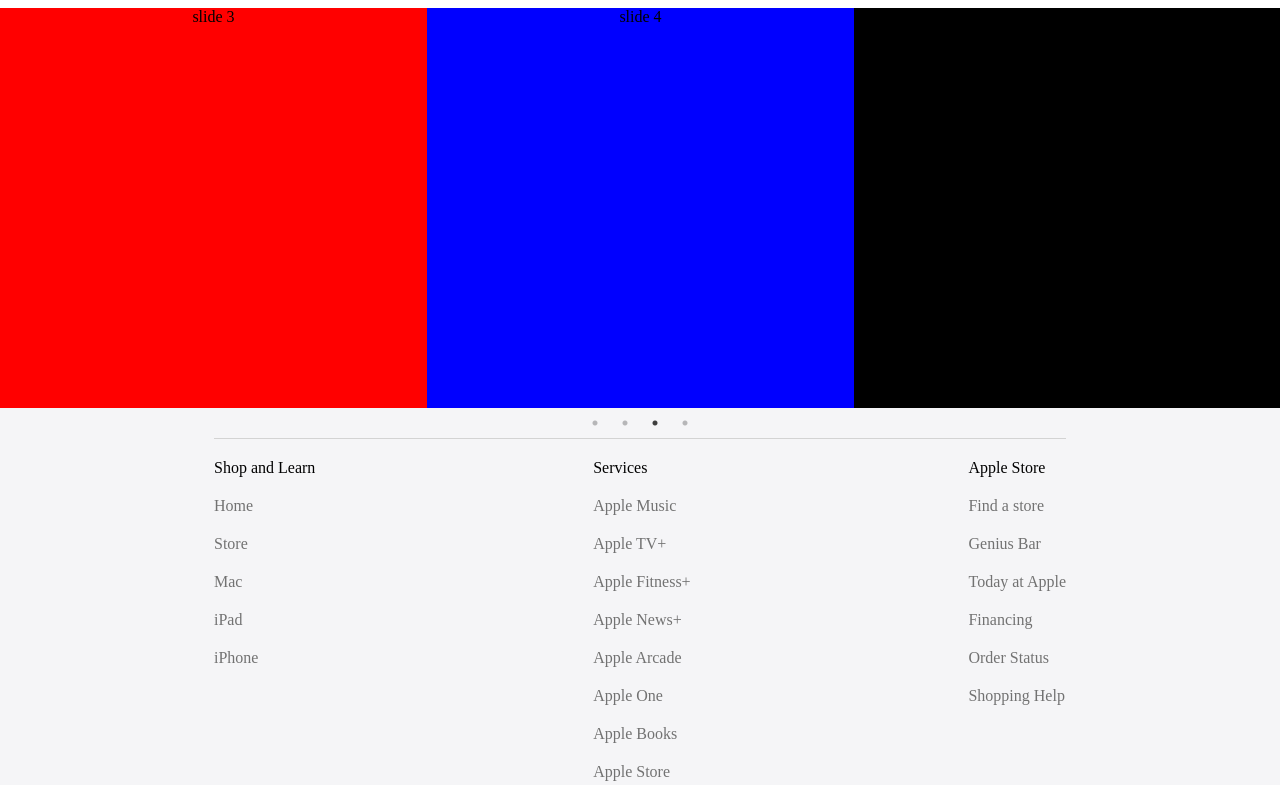
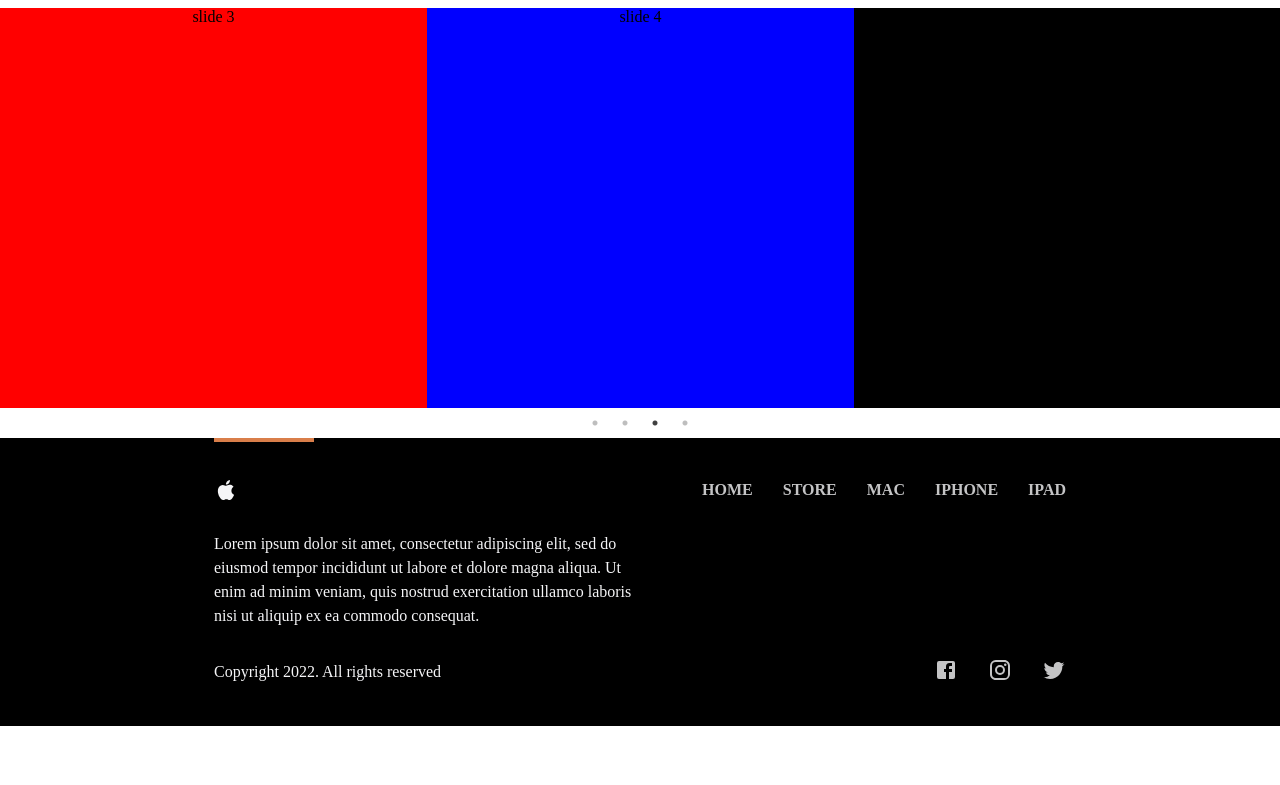
Before and after one commit to quangnphan/mern-stack-ecommerce, a React (Create React App) app in the folder frontend/: page / in a window 1280 px wide. Shown: the part 2012-2797 px from the top of the page. After the commit the page ends 2738 px from the top, so only its background shows below. Built offline with nearby package versions, Linux system fonts and the light colour scheme; the HTML template or start-up script is replaced by a standard one.

Commit message:
fix footer

```diff
--- a/frontend/src/components/Footer/Footer.css
+++ b/frontend/src/components/Footer/Footer.css
@@ -1,39 +1,56 @@
-.footer{
-    background: #f5f5f7;
-    padding: 30px 0;
+.footer {
+    background: black;
+    color: #f5f5f7;
+    position: relative;
+    margin-top: 30px;
   }
-.footer-list{
+  .footer-wrapper{
+    max-width: 1100px;
+    margin: auto;
+    padding: 40px 0;
+  }
+  .footer-top{
     display: flex;
     justify-content: space-between;
-    align-items: flex-start;
-    border-top: 1px solid lightgray;
-    border-bottom: 1px solid lightgray;
-    gap: 10px;
+    align-items: center;
   }
-.footer-list ul li{
-    margin: 20px 0;
-    color: #d2d2d7;
+  .links{
+    display: flex;
+    gap: 30px;
+    text-transform: uppercase;
+    font-weight: 700;
   }
-.footer-list li:first-child{
-    color: black;
+  .links li a{
+    color: #f5f5f7;
+    opacity: 0.8;
   }
-.footer-list a{
-    color: rgb(114, 114, 114);
+  .links a:hover{
+    transition: 0.7s all;
+    opacity: 1;
   }
-.footer-list ul li:hover{
-    text-decoration: underline;
+  .footer-wrapper .about{
+    width: 50%;
+    margin: 30px 0;
+    line-height: 1.5;
   }
-.footer-end{
+  .footer-wrapper p{
+    color: #f5f5f7;
+  }
+  .footer-bottom{
     display: flex;
-    gap: 20px;
+    justify-content: space-between;
+    align-items: center;
   }
-@media(max-width: 500px){
-    .footer-end{
-        flex-direction: column;
-        gap: 10px;
+  .footer-bottom .links img:hover{
+    transition: 0.7s all;
+    filter: invert(50%);
   }
+  .footer-wrapper::after{
+    content: '';
+    position: absolute;
+    background-color: hsl(22, 65%, 57%);
+    width: 6.25rem;
+    height: 0.25rem;
+    top: 0;
+    display: block;
   }
-.footer-end p{
-    color: rgb(114,114,114);
-    cursor: pointer;
-}
--- a/frontend/src/components/Footer/Footer.jsx
+++ b/frontend/src/components/Footer/Footer.jsx
@@ -1,53 +1,63 @@
 import React from "react";
-import Box from "@mui/material/Box";
 import Container from "@mui/material/Container";
 import { Link } from "react-router-dom";
 import "./Footer.css";
-import { services, shopAndLearn, appleStore } from "../../utils/constants";
+import FacebookIcon from '@mui/icons-material/Facebook';
+import InstagramIcon from '@mui/icons-material/Instagram';
+import TwitterIcon from '@mui/icons-material/Twitter';
+import AppleIcon from "@mui/icons-material/Apple";
+import { links } from "../../utils/links";
 
 const Footer = () => {
+  const year = new Date().getFullYear();
   return (
     <div className="footer">
       <Container maxWidth="md">
-        <Box className="footer-list">
-          <ul>
-            <li>Shop and Learn</li>
-            {shopAndLearn.map((item, index) => (
-              <li key={index}>
-                <Link>{item}</Link>
-              </li>
-            ))}
-          </ul>
-          <ul>
-            <li>Services</li>
-            {services.map((item, index) => (
-              <li key={index}>
-                <Link>{item}</Link>
-              </li>
-            ))}
-          </ul>
-          <ul>
-            <li>Apple Store</li>
-            {appleStore.map((item, index) => (
-              <li key={index}>
-                <Link>{item}</Link>
-              </li>
-            ))}
-          </ul>
-        </Box>
-        <Box className="footer-bottom">
-          <p style={{ margin: "20px 0" }}>
-            More ways to shop: Find an Apple Store or other retailer near you.
+        <div className="footer-wrapper">
+          <div className="footer-top">
+            <AppleIcon />
+            <ul className="links">
+              {links.map((link) => {
+                const { id, text, url } = link;
+                return (
+                  <li key={id}>
+                    <Link className="link" to={url}>
+                      {text}
+                    </Link>
+                  </li>
+                );
+              })}
+            </ul>
+          </div>
+          <p className="about">
+            Lorem ipsum dolor sit amet, consectetur adipiscing elit, sed do
+            eiusmod tempor incididunt ut labore et dolore magna aliqua. Ut enim
+            ad minim veniam, quis nostrud exercitation ullamco laboris nisi ut
+            aliquip ex ea commodo consequat.
           </p>
-          <div style={{ marginBottom: "15px" }}>
-            © Apple, Inc. All rights reserved.
+          <div className="footer-bottom">
+            <p>Copyright {year}. All rights reserved</p>
+            <div className="social-links">
+              <ul className="links">
+                <li>
+                  <a href="#facebook">
+                    <FacebookIcon />
+                  </a>
+                </li>
+                <li>
+                  <a href="#instagram">
+                    <InstagramIcon />
+                  </a>
+                </li>
+                <li>
+                  <a href="#twitter">
+                    <TwitterIcon />
+                  </a>
+                </li>
+              </ul>
+            </div>
           </div>
-          <div className="footer-end">
-            <p>Community guidelines</p>
-            <p>Terms</p>
-            <p>Privacy policy</p>
-          </div>
-        </Box>
+        </div>
       </Container>
     </div>
   );
--- a/frontend/src/components/Navbar/Navbar.css
+++ b/frontend/src/components/Navbar/Navbar.css
@@ -21,6 +21,11 @@
 }
 .navbar a {
   color: #f5f5f7;
+  opacity: 0.8;
+}
+.navbar a:hover{
+  opacity: 1;
+  transition: 0.7s all;
 }
 .navbar .cart {
   color: #f5f5f7;
@@ -28,6 +33,11 @@
 }
 .navbar .nav-icons {
   z-index: 9999;
+  opacity: 0.8;
+}
+.navbar .nav-icons:hover{
+  opacity: 1;
+  transition: 0.7s all;
 }
 @media (max-width: 600px) {
   .hamburger {
--- a/frontend/src/pages/ProductList/ProductList.jsx
+++ b/frontend/src/pages/ProductList/ProductList.jsx
@@ -1,4 +1,5 @@
-import React from 'react'
+import React from 'react';
+import './ProductList.css';
 
 const ProductList = () => {
   return (
--- a/frontend/src/utils/constants.js
+++ /dev/null
@@ -1,19 +0,0 @@
-export const shopAndLearn = ["Home", "Store", "Mac", "iPad", "iPhone"];
-export const services = [
-  "Apple Music",
-  "Apple TV+",
-  "Apple Fitness+",
-  "Apple News+",
-  "Apple Arcade",
-  "Apple One",
-  "Apple Books",
-  "Apple Store",
-];
-export const appleStore = [
-  "Find a store",
-  "Genius Bar",
-  "Today at Apple",
-  "Financing",
-  "Order Status",
-  "Shopping Help",
-];
--- /dev/null
+++ b/frontend/src/utils/links.js
@@ -0,0 +1,27 @@
+export const links = [
+  {
+    id: 1,
+    text: "home",
+    url: "/",
+  },
+  {
+    id: 2,
+    text: "store",
+    url: "/products",
+  },
+  {
+    id: 3,
+    text: "mac",
+    url: "/products/mac",
+  },
+  {
+    id: 4,
+    text: "iphone",
+    url: "/products/iphone",
+  },
+  {
+    id: 5,
+    text: "ipad",
+    url: "/products/ipad",
+  },
+];
```
Also changed, not shown: frontend/src/pages/ProductList/ProductList.css (added). Lines whose indentation alone changed are shown as unchanged.
